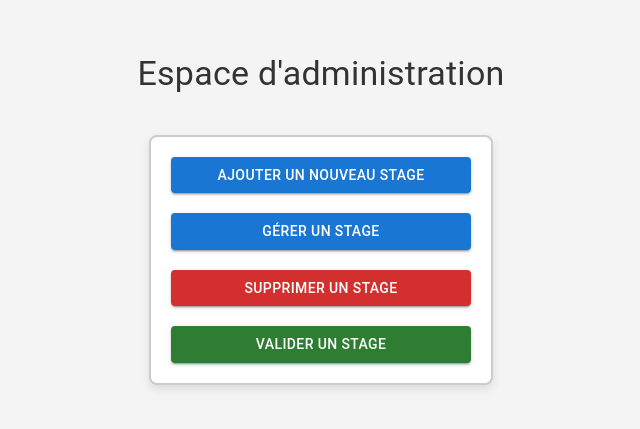
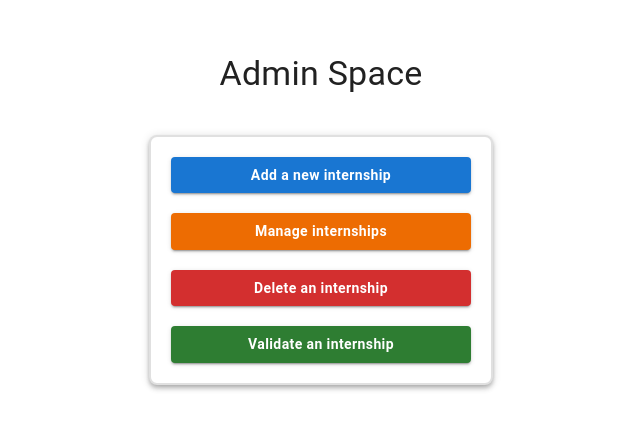
Before and after one commit to AbdullatifGhajar/advanced-programming-2023, a React (Create React App) app in the folder app/: page /adminSpace in a window 1280 px wide. Shown: the part 201-630 px from the top of the page, without its empty margins (319-959 px from the left). Built offline with nearby package versions, Linux system fonts and the light colour scheme.

Commit message:
Changes in design

```diff
--- a/app/src/pages/admin/AdminSpace.tsx
+++ b/app/src/pages/admin/AdminSpace.tsx
@@ -1,15 +1,17 @@
 import React from 'react';
-import { Box, Button, Typography } from '@mui/material';
+import { Box, Button, Typography, useTheme } from '@mui/material';
 import Header from '../../components/Header';
 
 const AdminSpace = () => {
+  const theme = useTheme(); // Utilisation du thème pour accéder aux couleurs et aux paramètres de style
+
   const boxStyle: React.CSSProperties = {
     display: 'flex',
     flexDirection: 'column',
     alignItems: 'center',
     justifyContent: 'center',
     minHeight: '100vh',
-    backgroundColor: '#f4f4f4',
+    backgroundColor: theme.palette.background.default, // Utilisation de la couleur de fond par défaut du thème
     padding: '20px',
   };
 
@@ -20,37 +22,76 @@ const AdminSpace = () => {
     gap: '20px',
     padding: '20px',
     borderRadius: '8px',
-    border: '2px solid #ccc',
-    backgroundColor: 'white',
-    boxShadow: '0 4px 8px rgba(0, 0, 0, 0.1)',
+    border: `2px solid ${theme.palette.divider}`, // Utilisation de la couleur du séparateur du thème
+    backgroundColor: theme.palette.background.paper, // Utilisation de la couleur de fond des papiers du thème
+    boxShadow: theme.shadows[4], // Utilisation des ombres définies dans le thème
   };
 
   const buttonStyle: React.CSSProperties = {
     width: '300px',
     borderRadius: '4px',
+    textTransform: 'none', // Désactivation de la transformation de texte pour plus de naturel
+    fontWeight: 'bold', // Mise en gras du texte pour une meilleure lisibilité
+  };
+
+  // Styles spécifiques pour rendre les boutons plus attractifs
+  const addButtonStyle = {
+    ...buttonStyle,
+    backgroundColor: theme.palette.primary.main,
+    '&:hover': {
+      backgroundColor: theme.palette.primary.dark,
+    },
+  };
+
+  const manageButtonStyle = {
+    ...buttonStyle,
+    backgroundColor: theme.palette.warning.main,
+    '&:hover': {
+      backgroundColor: theme.palette.warning.dark,
+    },
+  };
+
+  const deleteButtonStyle = {
+    ...buttonStyle,
+    backgroundColor: theme.palette.error.main,
+    '&:hover': {
+      backgroundColor: theme.palette.error.dark,
+    },
+  };
+
+  const validateButtonStyle = {
+    ...buttonStyle,
+    backgroundColor: theme.palette.success.main,
+    '&:hover': {
+      backgroundColor: theme.palette.success.dark,
+    },
   };
 
   return (
     <Box style={boxStyle}>
       <Typography
         variant="h4"
-        style={{ textAlign: 'center', marginBottom: '40px', color: '#333' }}
+        style={{
+          textAlign: 'center',
+          marginBottom: '40px',
+          color: theme.palette.text.primary,
+        }}
       >
-        Espace d'administration
+        Admin Space
       </Typography>
 
       <div style={displayColumn}>
-        <Button variant="contained" style={buttonStyle} color="primary">
-          Ajouter un nouveau stage
+        <Button style={addButtonStyle} variant="contained">
+          Add a new internship
         </Button>
-        <Button variant="contained" style={buttonStyle} color="primary">
-          Gérer un stage
+        <Button style={manageButtonStyle} variant="contained">
+          Manage internships
         </Button>
-        <Button variant="contained" style={buttonStyle} color="error">
-          Supprimer un stage
+        <Button style={deleteButtonStyle} variant="contained">
+          Delete an internship
         </Button>
-        <Button variant="contained" style={buttonStyle} color="success">
-          Valider un stage
+        <Button style={validateButtonStyle} variant="contained">
+          Validate an internship
         </Button>
       </div>
     </Box>
```
